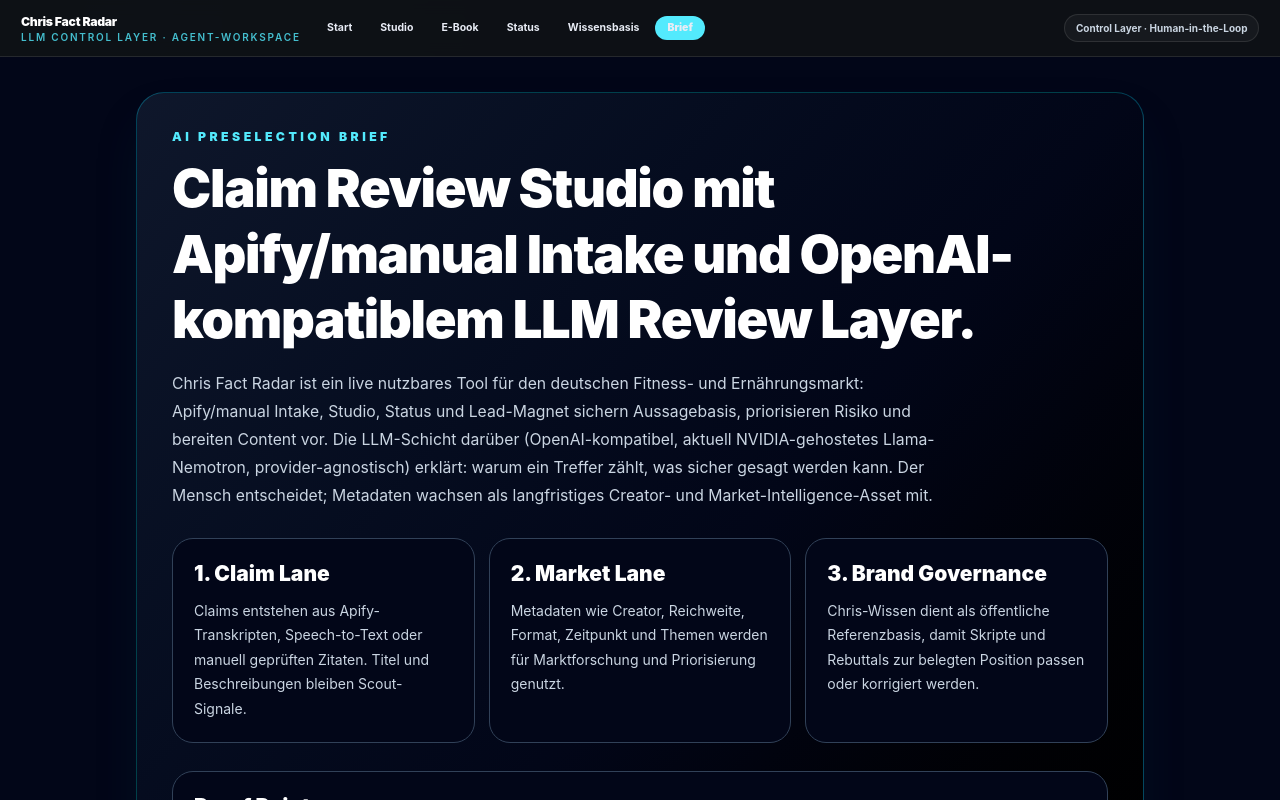
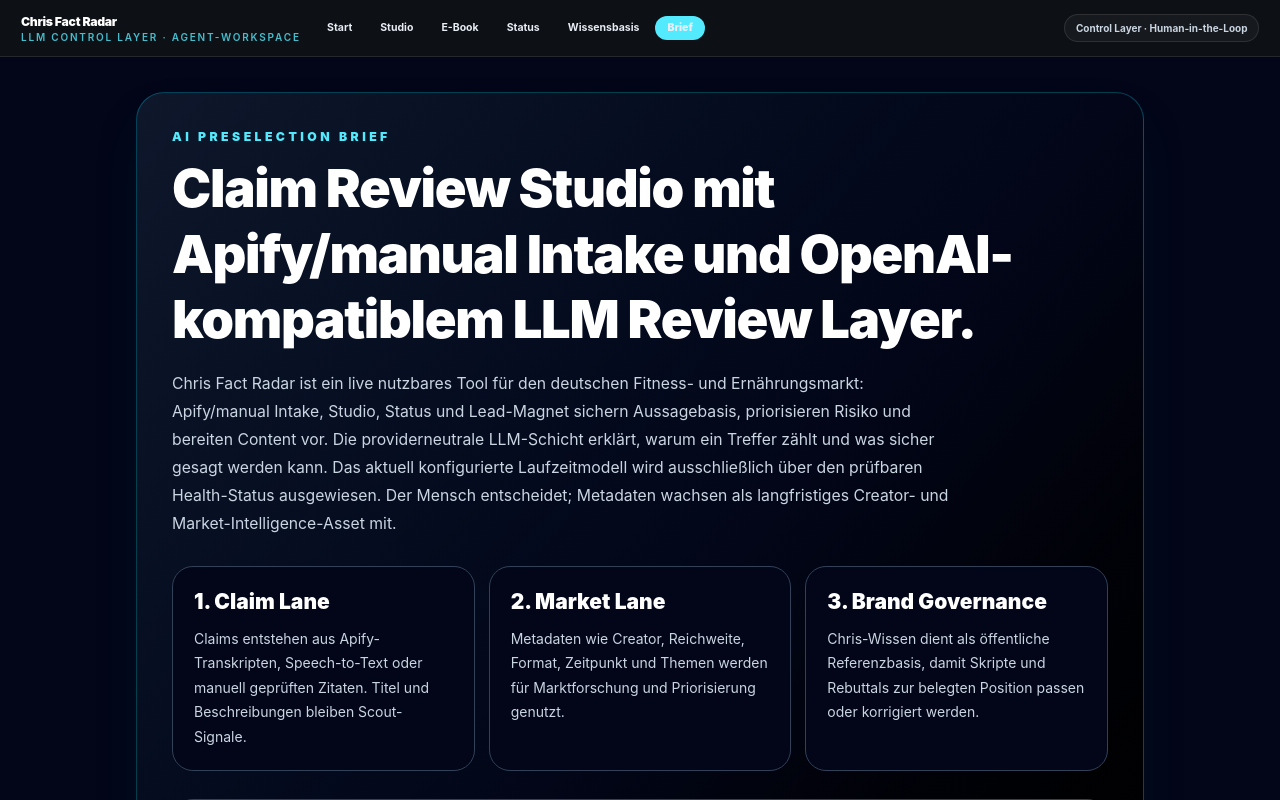
Before and after one commit to Pagebabe/chris-fact-radar-studio, a Next.js app: page /application-brief in a window 1280 px wide. Shown: the top 800 px of the page. Built offline with nearby package versions, Linux system fonts and the light colour scheme; no server answers.

Commit message:
fix: keep application brief provider-neutral

```diff
--- a/src/app/application-brief/page.tsx
+++ b/src/app/application-brief/page.tsx
@@ -31,9 +31,9 @@ export default function ApplicationBriefPage() {
         </h1>
         <p className="mt-5 max-w-4xl text-lg leading-8 text-slate-300">
           Chris Fact Radar ist ein live nutzbares Tool für den deutschen Fitness- und Ernährungsmarkt: Apify/manual Intake, Studio, Status und Lead-Magnet
-          sichern Aussagebasis, priorisieren Risiko und bereiten Content vor. Die LLM-Schicht darüber (OpenAI-kompatibel, aktuell NVIDIA-gehostetes
-          Llama-Nemotron, provider-agnostisch) erklärt: warum ein Treffer zählt, was sicher gesagt werden kann. Der Mensch entscheidet; Metadaten wachsen als
-          langfristiges Creator- und Market-Intelligence-Asset mit.
+          sichern Aussagebasis, priorisieren Risiko und bereiten Content vor. Die providerneutrale LLM-Schicht erklärt, warum ein Treffer zählt und was sicher
+          gesagt werden kann. Das aktuell konfigurierte Laufzeitmodell wird ausschließlich über den prüfbaren Health-Status ausgewiesen. Der Mensch entscheidet;
+          Metadaten wachsen als langfristiges Creator- und Market-Intelligence-Asset mit.
         </p>
         <div className="mt-8 grid gap-4 md:grid-cols-3">
           <div className="rounded-3xl border border-slate-700 bg-slate-950 p-6">
```
